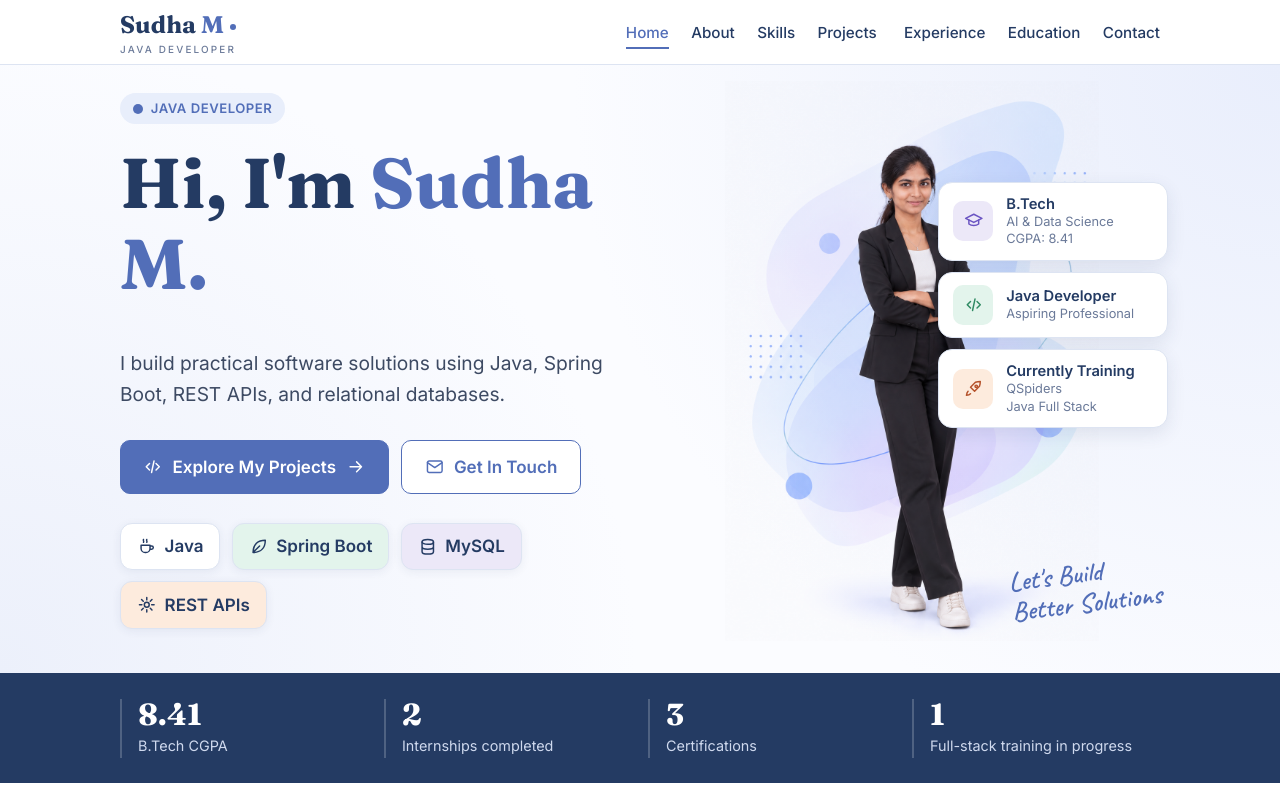
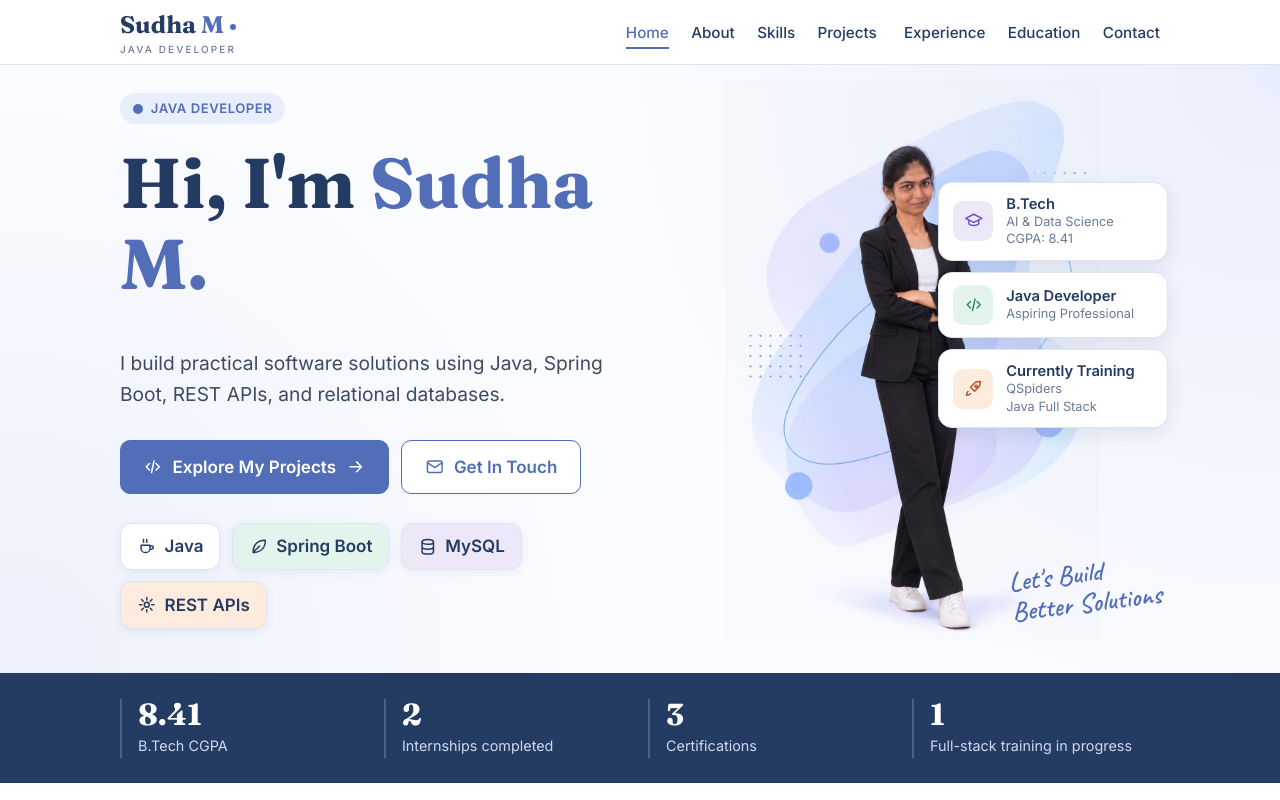
Before and after one commit to venkateshmayakrishnan93/sudha-portfolio, a plain HTML site: page index.html in a window 1280 px wide. Shown: the top 800 px of the page. Drawn offline with Linux system fonts and the light colour scheme.

Commit message:
Update hero cover image.

```diff
--- a/index.html
+++ b/index.html
@@ -39,7 +39,7 @@
       </ul>
     </div>
     <div class="hero-visual">
-      <img class="hero-img" src="assets/sudha-hero.png" width="1024" height="1536" alt="Sudha M standing with arms crossed, wearing a dark blazer and trousers">
+      <img class="hero-img" src="assets/sudha-HeroCover.jpg" width="1024" height="1536" alt="Sudha M standing with arms crossed, wearing a dark blazer and trousers">
       <div class="float-cards">
         <div class="fcard"><span class="fi lav"><svg class="ic" viewBox="0 0 24 24" fill="none" stroke="currentColor" stroke-width="1.8" stroke-linecap="round" stroke-linejoin="round" aria-hidden="true"><path d="m2 9 10-5 10 5-10 5z"/><path d="M6 11v5c3 2.5 9 2.5 12 0v-5"/></svg></span><div><strong>B.Tech</strong><small>AI &amp; Data Science<br>CGPA: 8.41</small></div></div>
         <div class="fcard"><span class="fi mint"><svg class="ic" viewBox="0 0 24 24" fill="none" stroke="currentColor" stroke-width="1.8" stroke-linecap="round" stroke-linejoin="round" aria-hidden="true"><path d="m8 8-4 4 4 4M16 8l4 4-4 4M13.5 5l-3 14"/></svg></span><div><strong>Java Developer</strong><small>Aspiring Professional</small></div></div>
```
